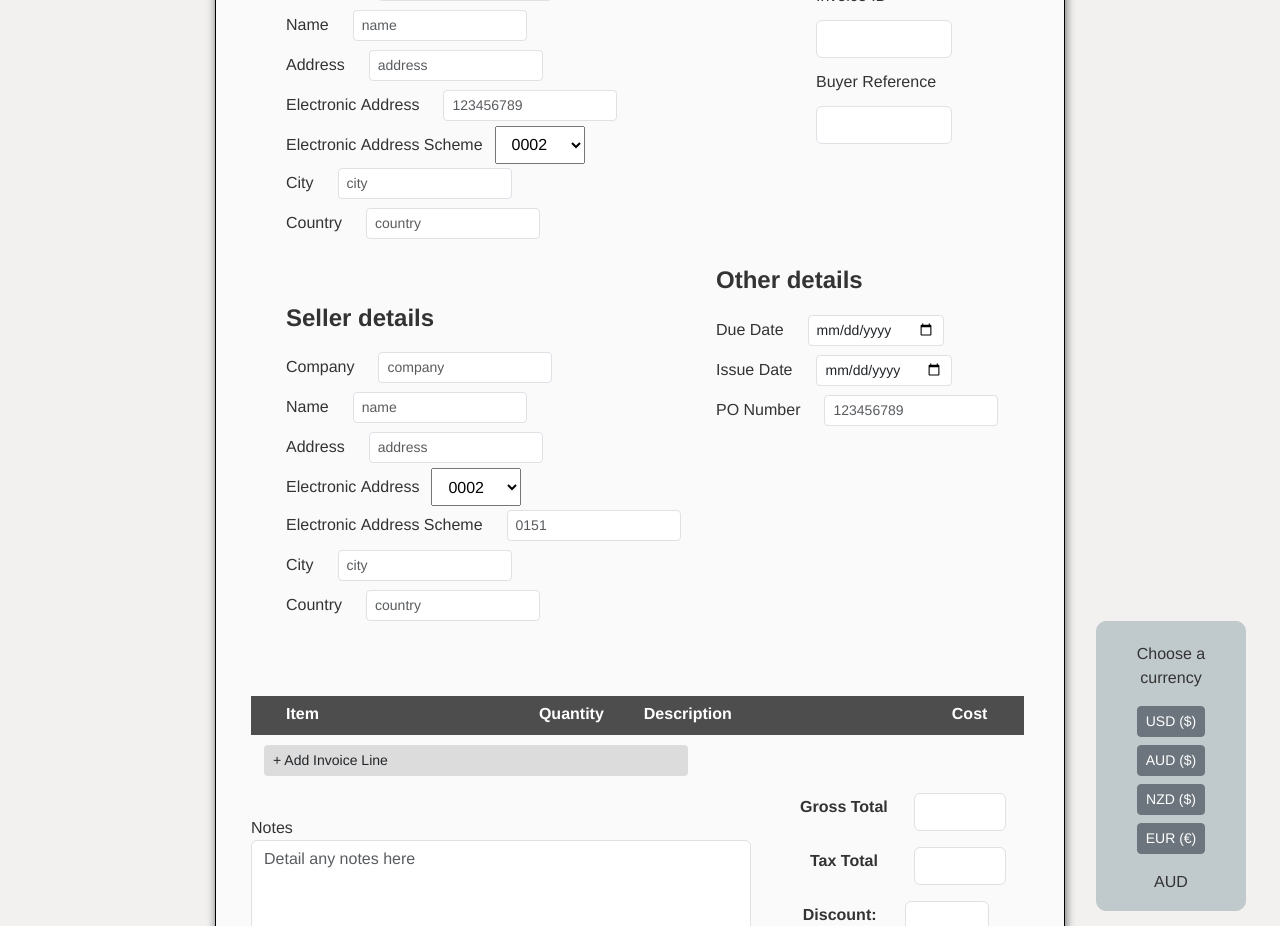
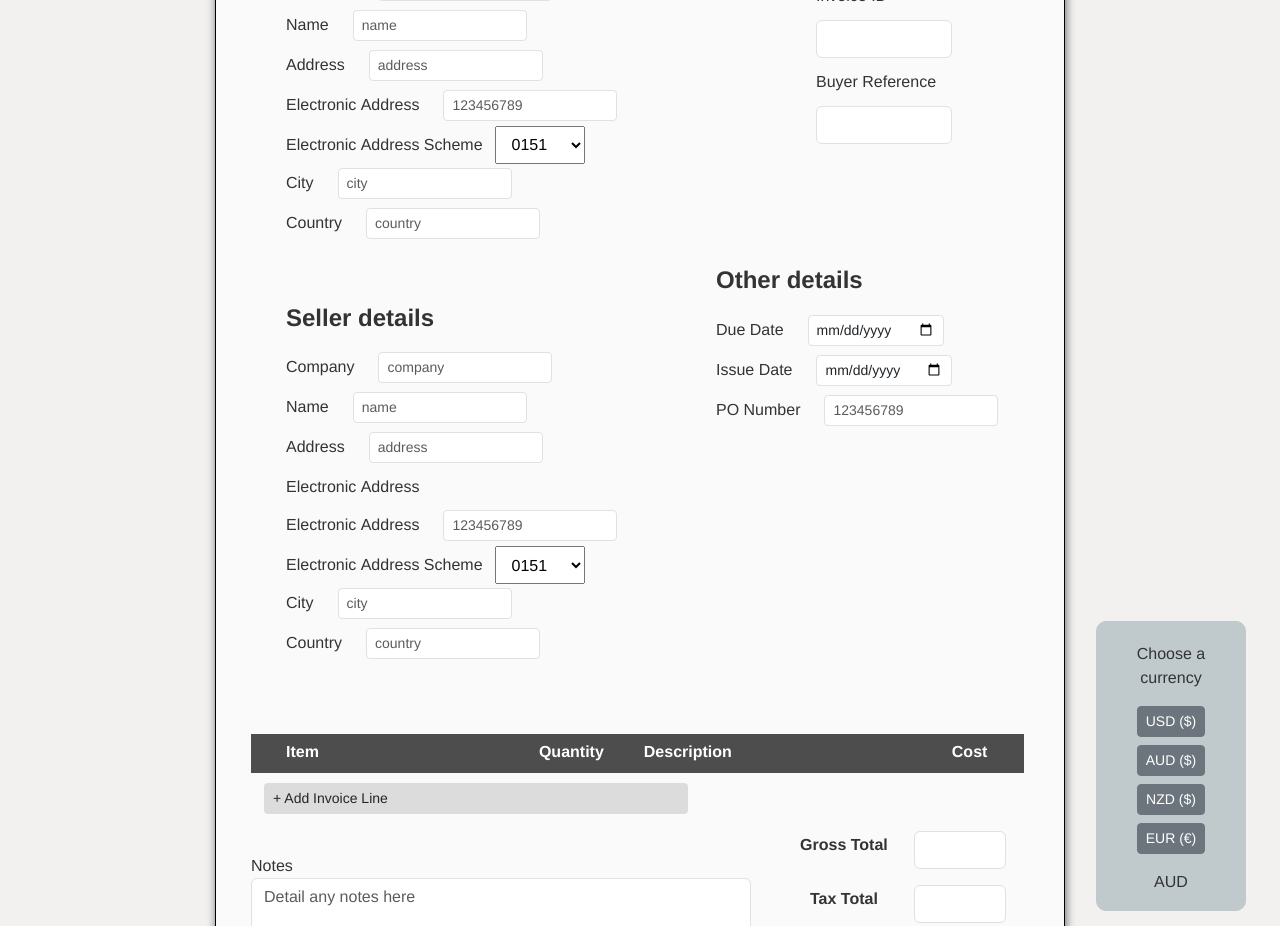
Before and after one commit to MysticalFire1315/SENG2021-frontend, a React (Vite) app: page / in a window 1280 px wide. Shown: the part 3140-4066 px from the top of the page. Built offline with nearby package versions, Linux system fonts and the light colour scheme.

Commit message:
fixed delete and initialised values when adding invoice line

```diff
--- a/src/components/MainComponent/Invoice/Invoice.jsx
+++ b/src/components/MainComponent/Invoice/Invoice.jsx
@@ -9,7 +9,7 @@ const Invoice = () => {
     const [itemIds, setItemIds] = useState([]);
     const [items, setItems] = useState([]);         // If there are no E-invoice items, the E-invoice validator must check there is at least 1 invoice line
     const [count, setCount] = useState(0);
-    const [data, setData] = useState({});
+    const [data, setData] = useState({ buyerelectronicaddressscheme: "0151", sellerelectronicaddressscheme: "0151", currency: "AUD" });
 
     const handleChange = (key, value) => {
         setData((data) => ({ ...data, [key]: value }));
@@ -40,7 +40,7 @@ const Invoice = () => {
         setCount(count + 1);
         setItemIds(itemIds => ([...itemIds, itemId]));
         setItems(items => ([...items, <InvoiceItem key={itemId} id={itemId} onRemove={handleRemoveItem} onChange={handleChange} onPaste={preventPasteNegative} onKeyDown={preventMinus} />]));
-        // setData({ ...data, [`line${itemId}`]: { [`name${itemId}`]: "item", [`quantity${itemId}`]: "0", [`description${itemId}`]: "item description", [`cost${itemId}`]: "0", } });
+        setData(data => ({ ...data, [`name${itemId}`]: "item", [`quantity${itemId}`]: "0", [`description${itemId}`]: "item description", [`cost${itemId}`]: "0" }));
     };
     const handleRemoveItem = (id) => {
         if (itemIds.length == 0) {
@@ -50,6 +50,15 @@ const Invoice = () => {
         setItemIds(updatedItemIds);
         const updatedItems = (items) => items.filter(item => item.props.id !== id);
         setItems(updatedItems);
+
+        setData(data => {
+            const copy = { ...data };
+            delete copy[`name${id}`];
+            delete copy[`quantity${id}`];
+            delete copy[`description${id}`];
+            delete copy[`cost${id}`];
+            return copy;
+        });
     }
 
 
--- a/src/components/MainComponent/Invoice/InvoiceDetails.jsx
+++ b/src/components/MainComponent/Invoice/InvoiceDetails.jsx
@@ -48,7 +48,7 @@ const InvoiceDetails = (props) => {
                 </div>
                 <div class="row">
                     <div className="init-details">
-                        <label for="invoice-seller-details" class="col-sm-2 col-form-label">Electronic&nbsp;Address</label>
+                        <label for="invoice-buyer-details" class="col-sm-2 col-form-label">Electronic&nbsp;Address</label>
                     </div>
                     <div class="col-sm-5" className="init-details">
                         <input type="number" class="form-control form-control-sm form-text" placeholder="123456789" name="buyerelectronicaddress" onChange={handleChange} onPaste={preventPasteNegative} onKeyDown={preventMinus} />
@@ -56,18 +56,18 @@ const InvoiceDetails = (props) => {
                 </div>
                 <div class="row">
                     <div className="init-details">
-                        <label for="invoice-seller-details" class="col-sm-2 col-form-label">Electronic&nbsp;Address&nbsp;Scheme</label>
+                        <label for="invoice-buyer-details" class="col-sm-2 col-form-label">Electronic&nbsp;Address&nbsp;Scheme</label>
                     </div>
-                    <select style={{ width: "90px" }}>
+                    <select style={{ width: "90px" }} name="buyerelectronicaddressscheme" onChange={handleChange}>
+                        <option value="0151">0151</option>
                         <option value="0002">0002</option>
-                        <option value="0002">0009</option>
-                        <option value="0002">0060</option>
-                        <option value="0002">0130</option>
-                        <option value="0002">0151</option>
-                        <option value="0002">0188</option>
-                        <option value="0002">0199</option>
-                        <option value="0002">9932</option>
-                        <option value="0002">9959</option>
+                        <option value="0009">0009</option>
+                        <option value="0060">0060</option>
+                        <option value="0130">0130</option>
+                        <option value="0188">0188</option>
+                        <option value="0199">0199</option>
+                        <option value="9932">9932</option>
+                        <option value="9959">9959</option>
                     </select>
                 </div>
                 <div class="row">
@@ -120,26 +120,31 @@ const InvoiceDetails = (props) => {
                     <div className="init-details">
                         <label for="invoice-seller-details" class="col-sm-2 col-form-label">Electronic&nbsp;Address</label>
                     </div>
-                    <select style={{ width: "90px" }}>
-                        <option value="0002">0002</option>
-                        <option value="0002">0009</option>
-                        <option value="0002">0060</option>
-                        <option value="0002">0130</option>
-                        <option value="0002">0151</option>
-                        <option value="0002">0188</option>
-                        <option value="0002">0199</option>
-                        <option value="0002">9932</option>
-                        <option value="0002">9959</option>
-                    </select>
+                    <div class="row">
+                        <div className="init-details">
+                            <label for="invoice-seller-details" class="col-sm-2 col-form-label">Electronic&nbsp;Address</label>
+                        </div>
+                        <div class="col-sm-5" className="init-details">
+                            <input type="number" class="form-control form-control-sm form-text" placeholder="123456789" name="sellerelectronicaddress" onChange={handleChange} onPaste={preventPasteNegative} onKeyDown={preventMinus} />
+                        </div>
+                    </div>
                 </div>
 
                 <div class="row">
                     <div className="init-details">
                         <label for="invoice-seller-details" class="col-sm-2 col-form-label">Electronic&nbsp;Address&nbsp;Scheme</label>
                     </div>
-                    <div class="col-sm-5" className="init-details">
-                        <input type="number" class="form-control form-control-sm form-text" placeholder="0151" name="sellerelectronicaddressscheme" onChange={handleChange} onPaste={(e) => { preventPasteNegative(e); keep11DigitBound(e) }} onKeyDown={(e) => { preventMinus(e); keep11DigitBound(e) }} />
-                    </div>
+                    <select style={{ width: "90px" }} name="sellerelectronicaddressscheme" onChange={handleChange}>
+                        <option value="0151">0151</option>
+                        <option value="0002">0002</option>
+                        <option value="0009">0009</option>
+                        <option value="0060">0060</option>
+                        <option value="0130">0130</option>
+                        <option value="0188">0188</option>
+                        <option value="0199">0199</option>
+                        <option value="9932">9932</option>
+                        <option value="9959">9959</option>
+                    </select>
                 </div>
                 <div class="row">
                     <div className="init-details">
```
